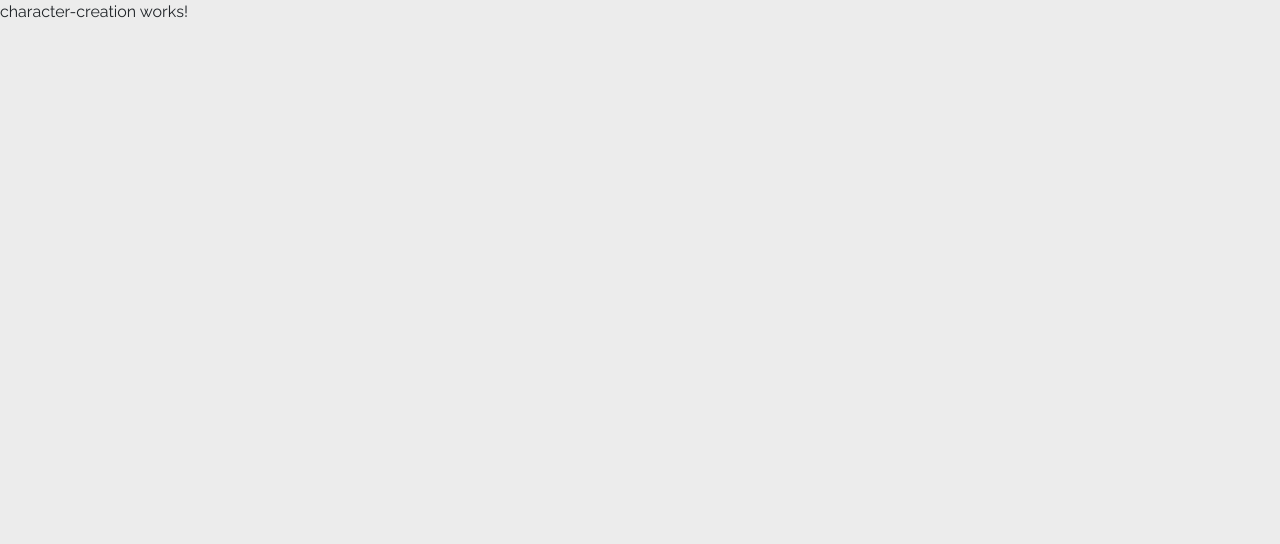
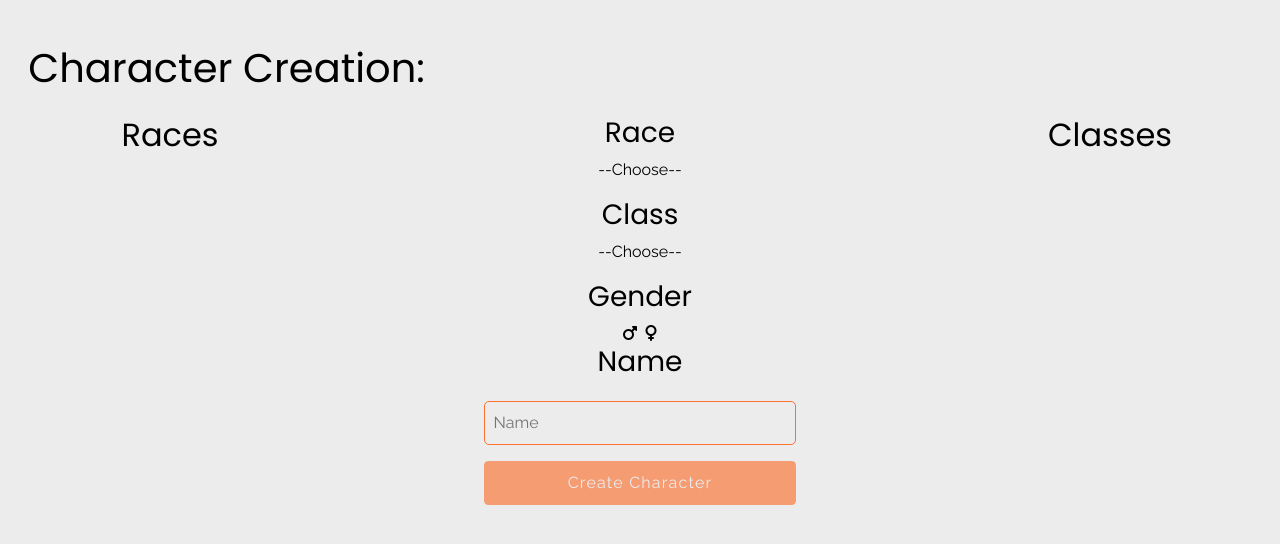
Before and after one commit to gbasinal/angular-rpg, an Angular app in the folder rpg-app/: page /character-creation in a window 1280 px wide. Shown: the top 544 px of the page. Built offline with nearby package versions, Linux system fonts and the light colour scheme.

Commit message:
update: added base style for creaetion page

```diff
--- a/rpg-app/src/app/components/character-creation/character-creation/character-creation.component.html
+++ b/rpg-app/src/app/components/character-creation/character-creation/character-creation.component.html
@@ -1 +1,74 @@
-<p>character-creation works!</p>
+<section class="character-creation-container section">
+    <div class="character-creation-wrapper">
+        <div class="container-fluid">
+            <div class="header-container">
+                <h1>Character Creation:</h1>
+            </div>
+            <div class="row h-100">
+                <div class="col-3  sidebar sidebar--races-container p-3 ">
+                    <div class="sidebar-header--wrapper text-center">
+                        <h2>Races</h2>
+                    </div>
+                    <ul>
+                        <li *ngFor="let race of races" (click)="changeRace(race)" [class.active]="character.race === race" class="mb-3 py-2">
+                            {{race}}
+                        </li>
+                    </ul>
+                </div>
+                <div class="col-6 character-info-container text-center text-white p-3">
+
+                    <div class="race-container">
+                        <div class="race-wrapper">
+                            <h3>Race</h3>
+                            <p>{{character.race}}</p>
+                        </div>
+                    </div>
+
+                    <div class="class-container">
+                        <div class="class-wrapper">
+                            <h3>Class</h3>
+                            <p>{{character.class}}</p>
+                        </div>
+                    </div>
+
+
+                    <div class="gender-container">
+                        <div class="gender-wrapper">
+                            <h3>Gender</h3>
+                            <div class="d-flex justify-content-center">
+                                <div class="gender-btn mr-1" [class.active]="character.gender === male" (click)="changeGender('Male')">
+                                    <i class="fas fa-mars"></i>
+                                </div>
+                                <div class="gender-btn ml-1" [class.active]="character.gender === female" (click)="changeGender('Female')">
+                                    <i class="fas fa-venus"></i>
+                                </div>
+
+                            </div>
+                        </div>
+                    </div>
+
+                    <div class="name-container">
+                        <div class="name-wrapper">
+                            <h3>Name</h3>
+                            <div class="form-name-wrapper">
+                                <input type="text" placeholder="Name" class="mb-3 px-2" [(ngModel)]="character.name" (input)="changeName()">
+                                <button class="btn btn--orange-fill" [class.disabled]="!characterComplete" (click)="createCharacter()">Create Character</button>
+                            </div>
+
+                        </div>
+                    </div>
+                </div>
+                <div class="col-3 sidebar sidebar--classes-container p-3">
+                    <div class="sidebar-header--wrapper text-center">
+                        <h2>Classes</h2>
+                    </div>
+                    <ul>
+                        <li *ngFor="let class of classes" (click)="changeClass(class)" [class.active]="character.class === class" class="mb-3 py-2">
+                            {{class}}
+                        </li>
+                    </ul>
+                </div>
+            </div>
+        </div>
+    </div>
+</section>
--- a/rpg-app/src/app/components/character-creation/character-creation/character-creation.component.scss
+++ b/rpg-app/src/app/components/character-creation/character-creation/character-creation.component.scss
@@ -0,0 +1,66 @@
+// Functions for px to em conversion
+$browser-context: 18; // Default
+@function em($pixels, $context: $browser-context) {
+    @return #{$pixels/$context}em;
+}
+
+@function px($pixels, $context: $browser-context) {
+    @return #{$pixels/$context};
+}
+
+// Mixins for default styles
+
+
+$grey : #ececec;
+$orange : #fc7233;
+
+
+
+.character-creation-container {
+    padding-top: em(50);
+    .character-creation-wrapper {
+        .header-container {
+
+        }
+        .sidebar {
+            ul {
+                margin: 0;
+                padding: 0;
+                li {
+                    list-style-type: none;;
+                }
+            }
+        }
+        .character-info-container {
+            .race-container {
+
+            }
+            .gender-container {
+
+            }
+            .class-container {
+
+            }
+            .name-container {
+                .name-wrapper {
+                    .form-name-wrapper {
+                        display: flex;
+                        flex-direction: column;
+                        width: em(350);
+                        margin: em(25) auto;
+                        input {
+                            border:  1px solid $orange;
+                            padding: em(10) em(5);
+                            background-color: transparent;
+                            border-radius: 5px;
+                        }
+                        button {
+                            border-color: transparent;
+
+                        }
+                    }
+                }
+            }
+        }
+    }
+}
--- a/rpg-app/src/app/components/character-creation/character-creation/character-creation.component.ts
+++ b/rpg-app/src/app/components/character-creation/character-creation/character-creation.component.ts
@@ -9,7 +9,39 @@ export class CharacterCreationComponent implements OnInit {
 
   constructor() { }
 
+  character = {
+    race : "--Choose--",
+    class : "--Choose--",
+    gender : undefined,
+    name : undefined
+  }
+
+  characterComplete: boolean = false;
+
   ngOnInit(): void {
   }
 
+  changeRace = () => {
+
+  }
+
+  changeClass = () => {
+
+  }
+
+  changeName = () => {
+
+  }
+
+  changeGender = () => {
+
+  }
+
+  createCharacter = () => {
+
+  }
+
+
+
+
 }
--- a/rpg-app/src/index.html
+++ b/rpg-app/src/index.html
@@ -10,6 +10,7 @@
   <link rel="icon" type="image/x-icon" href="favicon.ico">
 
   <link href="https://fonts.googleapis.com/css2?family=Poppins:wght@400;700&family=Raleway:wght@400;700&display=swap" rel="stylesheet">
+  <script src="https://kit.fontawesome.com/56946c59de.js" crossorigin="anonymous"></script>
 </head>
 <body>
   <app-root></app-root>
--- a/rpg-app/src/styles.scss
+++ b/rpg-app/src/styles.scss
@@ -45,15 +45,24 @@ body {
 }
 
 .section {
-    padding : em(100) em(15);
+    padding : em(10) em(15);
 }
 
-h1 {
+h1, h2, h3, h4 {
     font-family: 'Poppins', sans-serif;
+    color: black;
 }
 
-p {
+p, li , i, input{
     font-family: 'Raleway', sans-serif;
+    color: black;
+}
+
+input {
+    &:focus {
+        outline: none;
+        border-color: rgba(252, 114, 51 , .1);
+    }
 }
 
 .btn {
@@ -62,12 +71,18 @@ p {
     border-radius: em(5);
     outline: none;
     color: black;
-    padding: em(10 25);
+    padding: em(10) em(25);
     letter-spacing: 1.2px;
     font-family: 'Raleway', sans-serif;
     &--orange-fill {
         background-color: $orange;
         color: $grey;
+        &:hover {
+            background-color: transparent;
+            color: $orange;
+            border:1px solid $orange !important;
+
+        }
     }
     &--orange-border {
         background-color: transparent;
```
